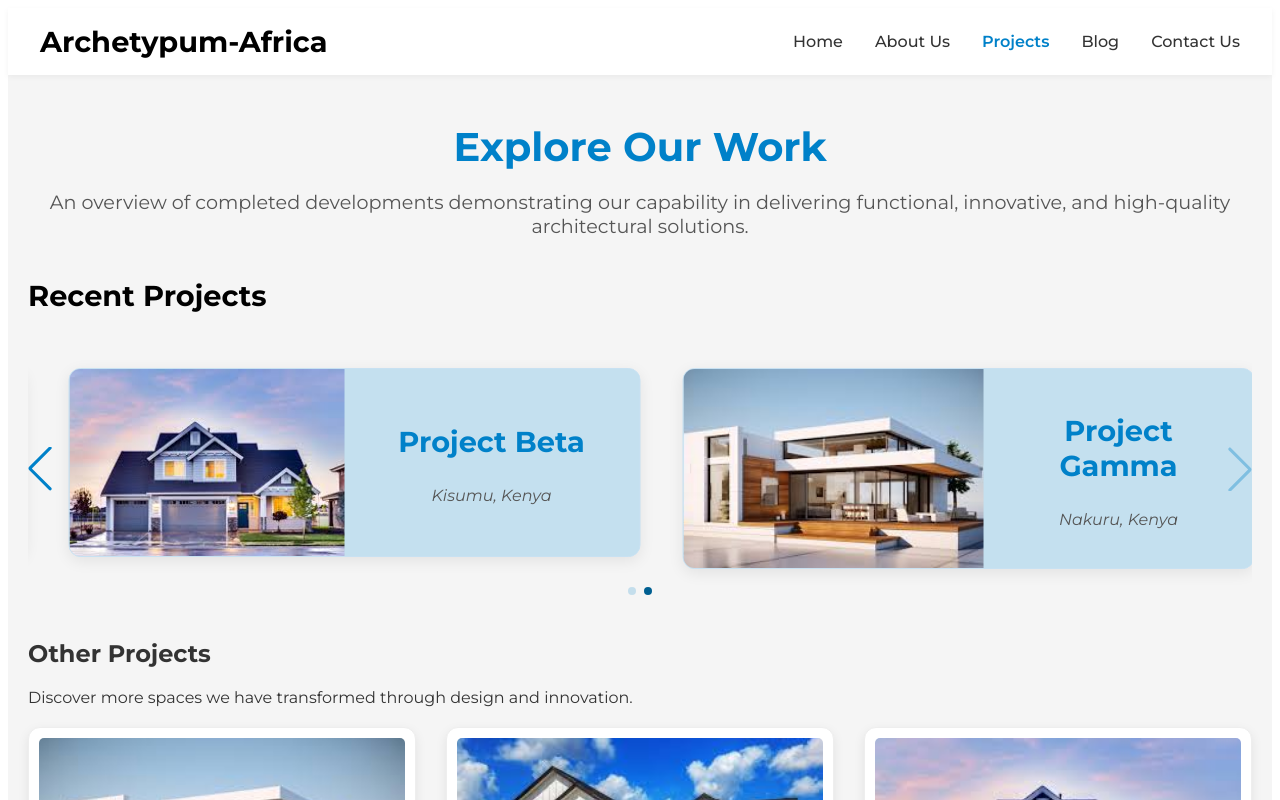
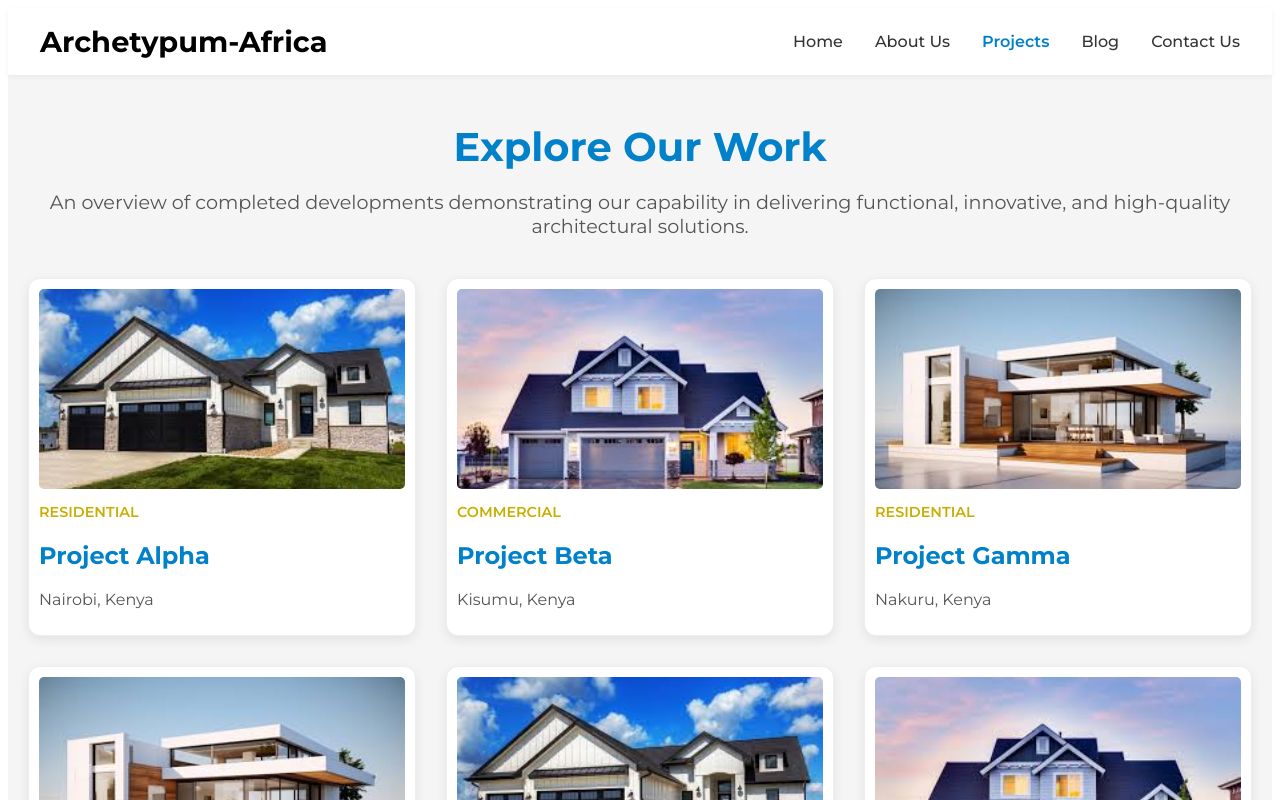
Before and after one commit to monalisasabina/archetypum-frontend, a React (Vite) app: page /projects in a window 1280 px wide. Shown: the top 800 px of the page. Built offline with nearby package versions, Linux system fonts and the light colour scheme.

Commit message:
removed recent projects

```diff
--- a/src/Pages/Projects.jsx
+++ b/src/Pages/Projects.jsx
@@ -11,17 +11,6 @@ import { Link } from "react-router-dom";
 
 const Projects = () => {
 
-    // Sort projects by date
-    const sortedProjects = [
-        ...projects].sort((a, b) => new Date(b.dateAdded) - new Date(a.dateAdded));
-
-
-    // Project functions
-        // Recent projects
-        const recentProjects = sortedProjects.slice(0, 3);
-
-        // Other projects
-        const otherProjects = sortedProjects.slice(3); // Get the remaining projects
 
     // Capitalize category names
     const capitalizeCategory = (category) => {
@@ -37,74 +26,13 @@ const Projects = () => {
                 <p>An overview of completed developments demonstrating our capability in delivering functional, innovative, and high-quality architectural solutions.</p>
             </div>
 
-            {/* RECENT PROJECTS */}
-            <div className="recent-projects">
 
-                <h2 className="section-title">Recent Projects</h2>
-
-                <Swiper
-                    modules={[Navigation, Pagination, Autoplay]}
-                    navigation
-                    pagination={{ clickable: true }}
-                    spaceBetween={5}
-                    slidesPerView={2}
-                    autoplay={{
-                        delay: 4000,   //4 seconds between slides
-                        disableOnInteraction: false,
-                    }}
-                    breakpoints={{
-                        0: {slidesPerView:1},   //mobile
-                        768: {slidesPerView:2},   //large tablets
-                        1024: {slidesPerView:2}   //desktop
-                    }}
-                  >
-                  {recentProjects.map((project) => (
-                     <SwiperSlide key={project.id}>
-
-                         <Link to={`/projects/${project.id}`} className="all-projects-link">
-                           <div className="project-card">
-
-                              {/* Project Thumbnail */}
-                              <div className="project-thumbnail">
-                                <img
-                                    src={project.thumbnail}
-                                    alt={`${project.title} Thumbnail`}
-                                />
-
-                              </div>
-
-                               {/* Project Content */}
-                              <div className="project-card-content">
-
-                                <h2>{project.title}</h2>
-                                <p className="project-subtitle">{project.location}</p>
-
-                                {/* Read More Button */}
-                                {/* <Link to={`/projects/${project.id}`} className="project-link">
-                                    <button className="project-button">Uncover More</button>
-                                </Link> */}
-
-                               </div>
-
-                            </div>
-                        </Link>
-                     </SwiperSlide>
-                   ))}
-                 </Swiper>
-
-            </div>
-
-
-
-            {/* OTHER PROJECTS */}
-            {otherProjects.length > 0 && (
+            {/* PROJECTS GRID */}
+            {projects.length > 0 && (
                 <div>
-                    <h2 className="section-other-title">Other Projects</h2>
-
-                    <p>Discover more spaces we have transformed through design and innovation.</p>
 
                     <div className="projects-grid">
-                        {otherProjects.map((project) => (
+                        {projects.map((project) => (
 
                             <Link to={`/projects/${project.id}`} key={project.id} className="project-other-card-link">
 
```
